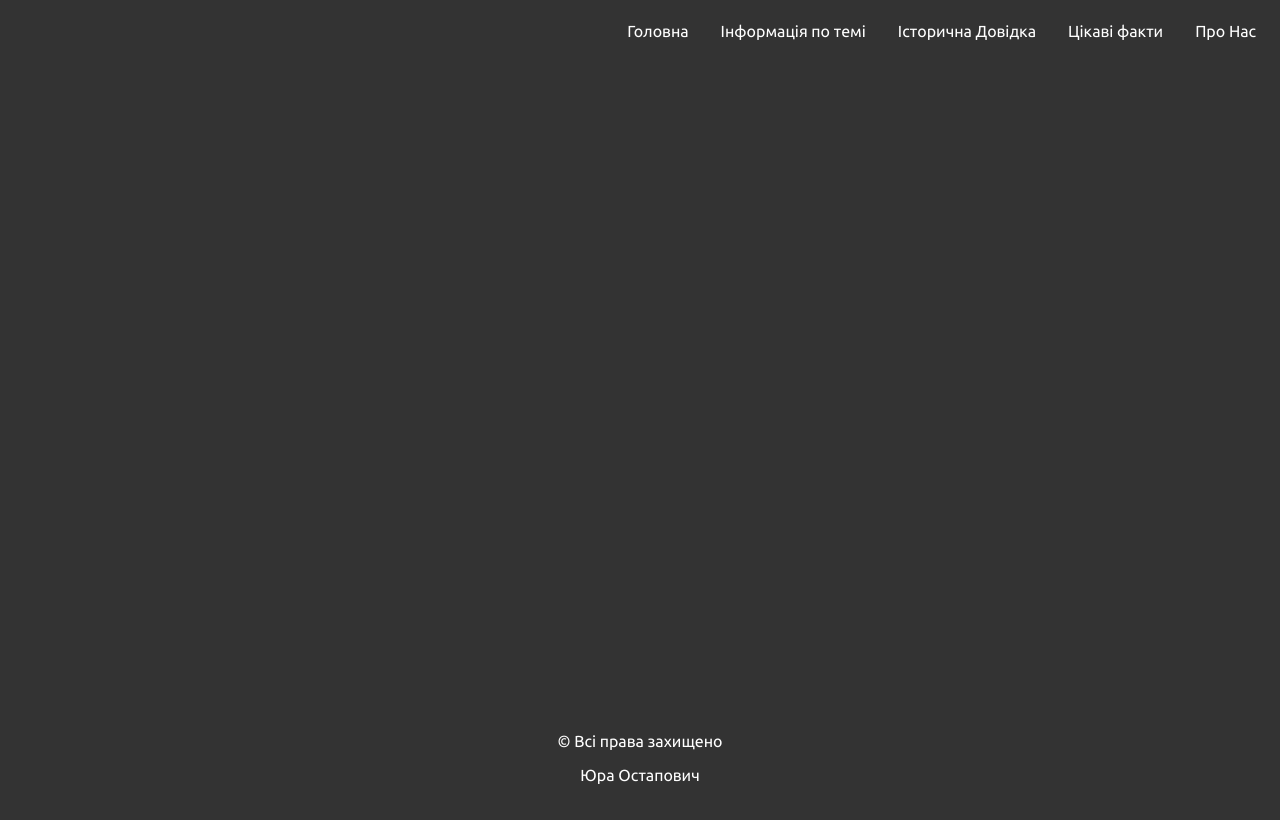
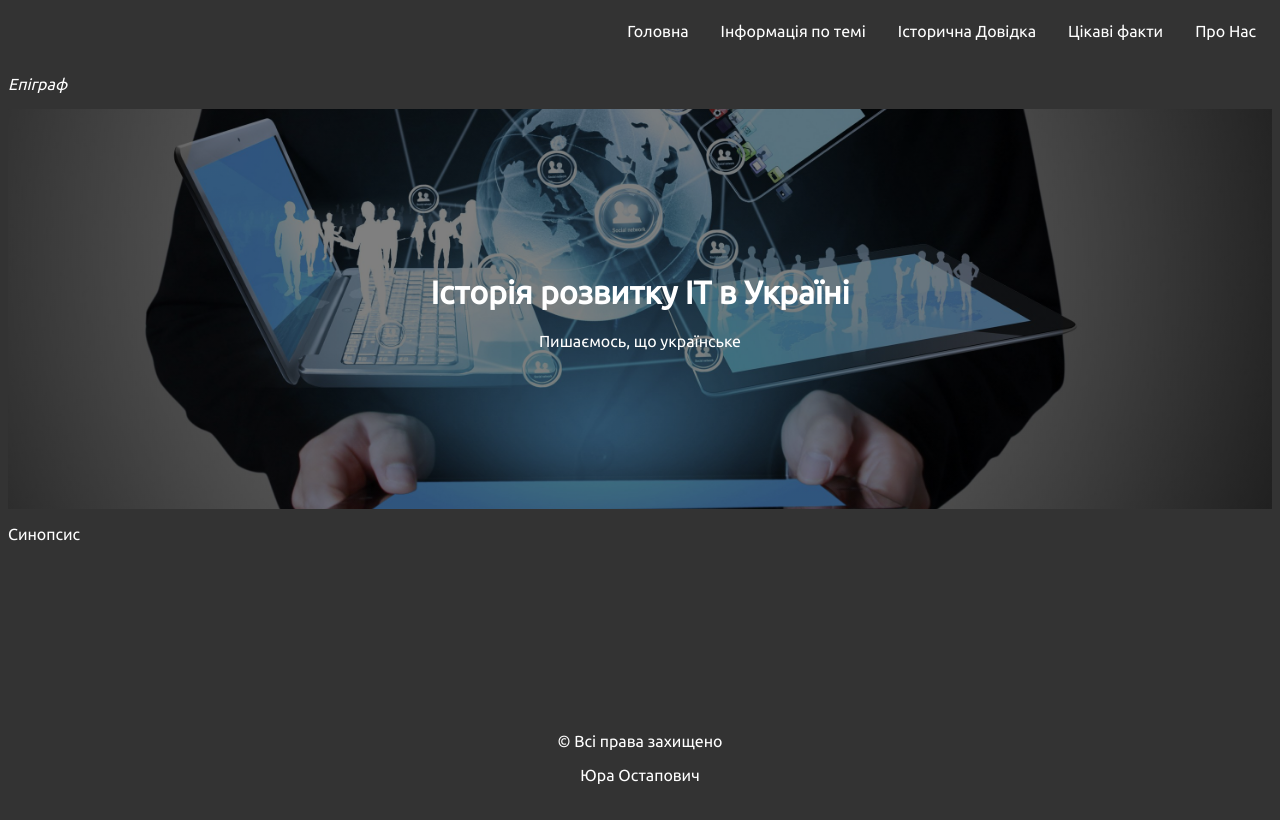
Before and after one commit to maxlutsky/caritas, a plain HTML site: page templates/main.html in a window 1280 px wide. Drawn offline with Linux system fonts and the light colour scheme.

Commit message:
Added Banner to main page

```diff
--- a/static/general.css
+++ b/static/general.css
@@ -2,6 +2,7 @@
 
 body{
     font-family: 'Ubuntu', sans-serif;
+    color: white;
 }
 
 html{
@@ -11,8 +12,9 @@ html{
 
 header{
     padding-top: 0;
-    padding-bottom: 3%;
     width: 100%;
+    height: 50px;
+    font-size: 100%;
 }
 
 ul {
--- a/static/main.css
+++ b/static/main.css
@@ -0,0 +1,26 @@
+body, html {
+    height: 100%;
+}
+
+main{
+  padding-top: 0.1%;
+  height: 100%;
+}
+
+.banner-image {
+  background-image: linear-gradient(rgba(0, 0, 0, 0.5), rgba(0, 0, 0, 0.5)), url("../img/banner.jpg");
+  height: 50%;
+  background-position: center;
+  background-repeat: no-repeat;
+  background-size: cover;
+  position: relative;
+}
+
+.banner-text {
+  text-align: center;
+  position: absolute;
+  top: 50%;
+  left: 50%;
+  transform: translate(-50%, -50%);
+  color: white;
+}
--- a/templates/main.html
+++ b/templates/main.html
@@ -16,9 +16,16 @@
 	  <li><a href="about.html">Про Нас</a></li>
 	</ul>
   </header>
-  <body>
-
-  </body>
+  <main>
+    <p class="epigraph"><i>Епіграф</i></p>
+    <div class="banner-image">
+      <div class="banner-text">
+        <h1>Історія розвитку IT в Україні</h1>
+        <p>Пишаємось, що українське</p>
+      </div>
+    </div>
+    <p>Синопсис</p>
+  </main>
   <footer>
     <div class="footer">
       <p>© Всі права захищено</p>
```
Also changed, not shown: templates/history.html (+2 -0 lines), img/banner.jpg (added).
